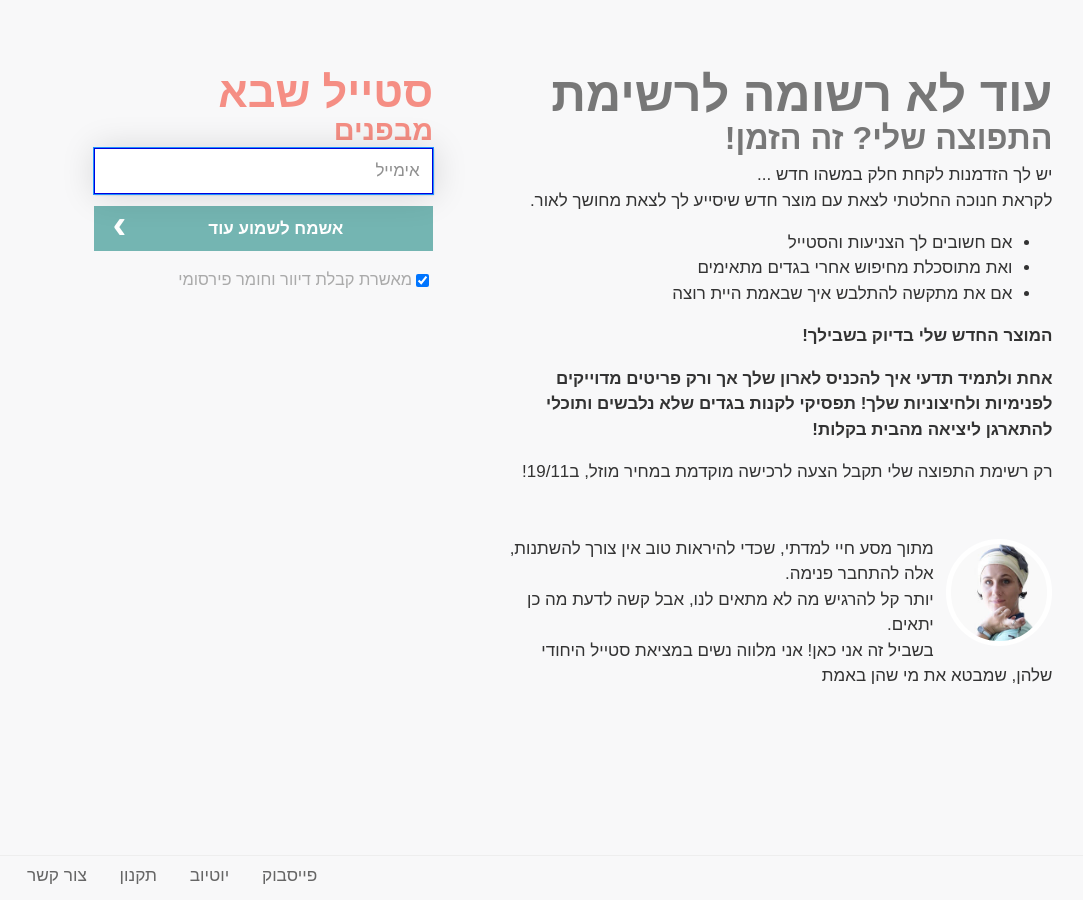
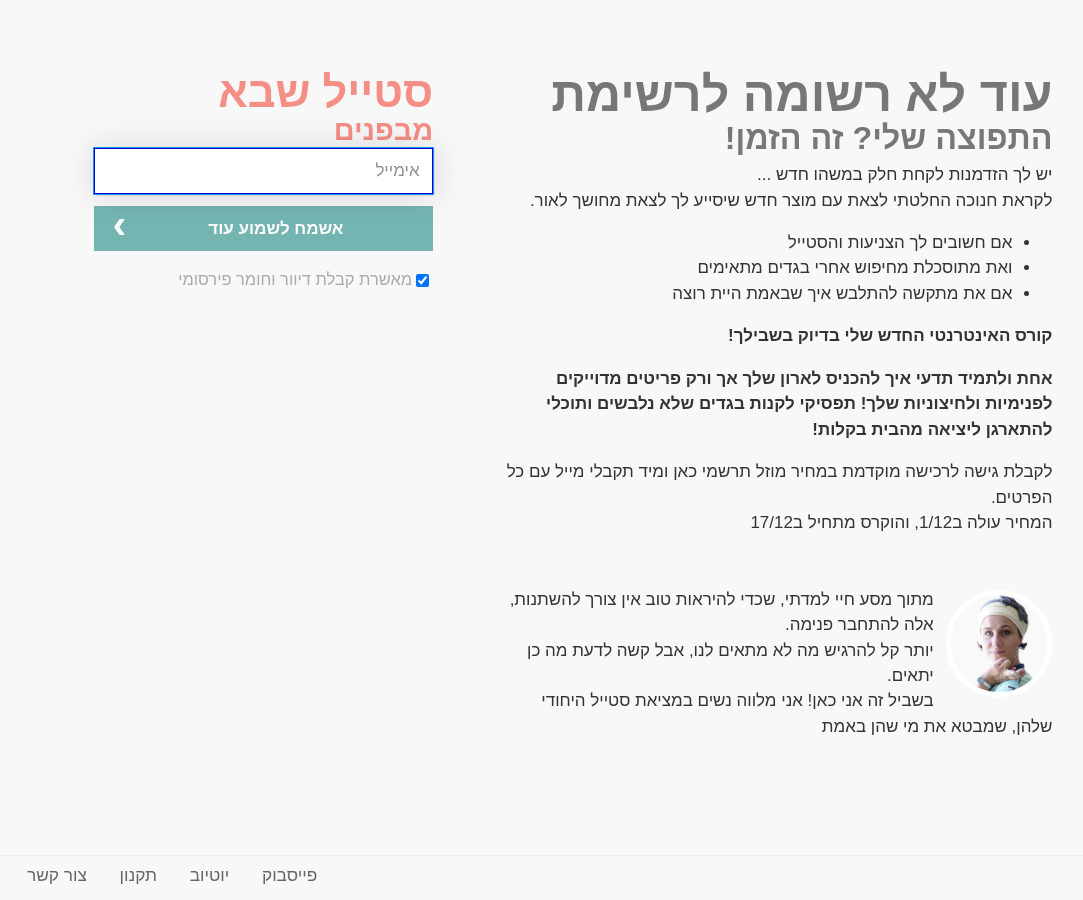
Before and after one commit to laukstein/lea.laukstein.com, a Jekyll site: the page built from _pages/signup/campaign.html, in a window 1280 px wide. Shown: the whole page, without its empty margins (67-1150 px from the left). Built offline with Jekyll 4.4.1, drawn with Linux system fonts in a browser that asks for light colours.

Commit message:
Copywriting (diff date, title)

```diff
--- a/_pages/signup/campaign.html
+++ b/_pages/signup/campaign.html
@@ -48,9 +48,9 @@ css: |
     <li>ואת מתוסכלת מחיפוש אחרי בגדים מתאימים</li>
     <li>אם את מתקשה להתלבש איך שבאמת היית רוצה</li>
 </ul>
-<p><b>המוצר החדש שלי בדיוק בשבילך!</b></p>
+<p><b>קורס האינטרנטי החדש שלי בדיוק בשבילך!</b></p>
 <p><b>אחת ולתמיד תדעי איך להכניס לארון שלך אך ורק פריטים מדוייקים לפנימיות ולחיצוניות שלך! תפסיקי לקנות בגדים שלא נלבשים ותוכלי להתארגן ליציאה מהבית בקלות!</b></p>
-<p>רק רשימת התפוצה שלי תקבל הצעה לרכישה מוקדמת במחיר מוזל, ב19/11!</p>
+<p>לקבלת גישה לרכישה מוקדמת במחיר מוזל תרשמי כאן ומיד תקבלי מייל עם כל הפרטים.<br>המחיר עולה ב1/12, והוקרס מתחיל ב17/12</p>
 <div class=about>
     <div class=profile></div>
     <p>מתוך מסע חיי למדתי, שכדי להיראות טוב אין צורך להשתנות, אלה להתחבר פנימה.<br>יותר קל להרגיש מה לא מתאים לנו, אבל קשה לדעת מה כן יתאים.<br>בשביל זה אני כאן! אני מלווה נשים במציאת סטייל היחודי שלהן, שמבטא את מי שהן באמת</p>
```
